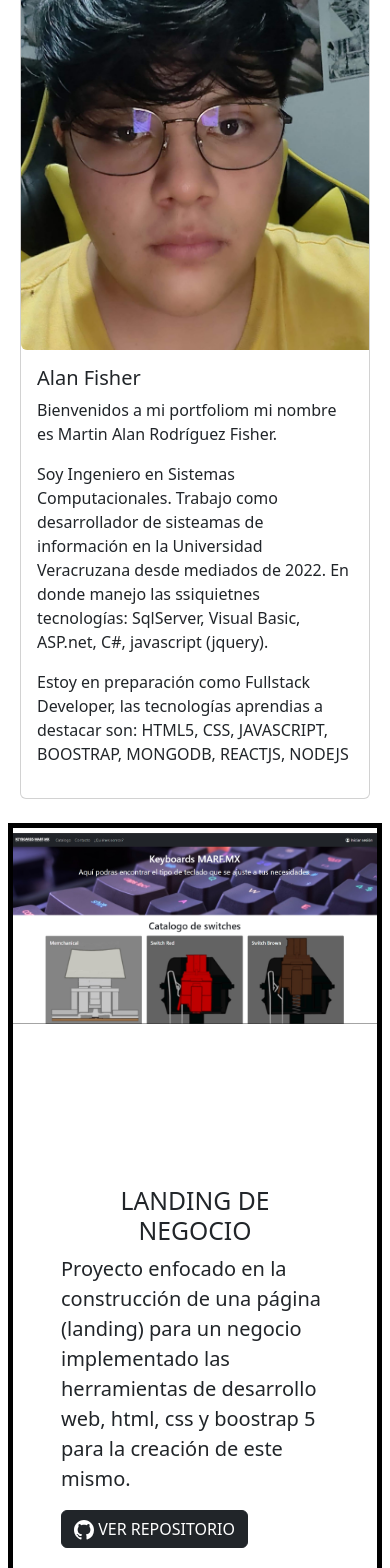
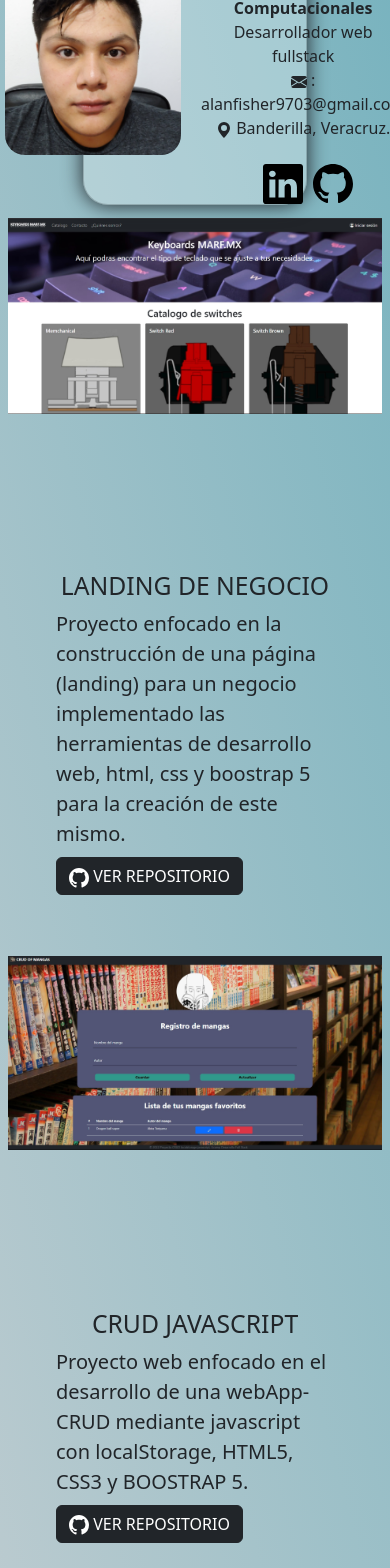
Before and after one commit to MartinAlanRF/PortFolio, a React (Create React App) app: page / in a window 390 px wide. Shown: the part 160-1728 px from the top of the page. Built offline with nearby package versions, Linux system fonts and the light colour scheme.

Commit message:
Resideño cardprofile

```diff
--- a/src/components/styles/style.css
+++ b/src/components/styles/style.css
@@ -1,11 +1,70 @@
-#proyecto{
+/* #proyecto{
     border: 5px;
     border-style: solid;
     border-color: black;
+} */
+
+#root{
+    background: rgb(2,0,36);
+    background: linear-gradient(75deg, rgba(2,0,36,1) 0%, rgba(232,219,219,1) 17%, rgb(118, 178, 190) 100%);
 }
 
+/*Profile style*/
+.containerCard{
+    display: flex;
+    flex-direction: row;
+    justify-content: center;
+    align-items: center;
+}
 
-/* Imagenes de los proyectos */
+.card{
+    display: flex;
+    flex-direction: row;
+    justify-content: center;
+    align-items: center;
+    width: 60%;
+    height: auto;
+    background-color: rgba(255, 255, 255, 0.292);
+    border-radius: 25px;
+    box-shadow:  0 0 20px;
+}
+
+.card > p{
+    text-align: justify;
+    text-decoration: none;
+
+}
+
+.profile-image{
+    margin: 20px;
+}
+
+#imgProfile{
+    max-width: 200px;
+    max-height: 200px;
+    border-radius: 20px;
+}
+
+.icons{
+    display: flex;
+    flex-direction: row;
+    justify-content: center;
+}
+
+.icons > a{
+    margin-left: 10px;
+    text-decoration: none;
+    color: black;
+}
+
+/* .icons > a:link, a:visited {
+    color: black;
+    text-align: center;
+    text-decoration: none;
+  } */
+
+
+/* Projects images */
 
 #proyecto1 {
     background-image: url('../../assets/proyectos/proyecto1-landing.jpg');
@@ -15,6 +74,10 @@
     background-repeat: no-repeat;
     margin-top: 5px;
     margin-bottom: 5px;
+}
+
+#proyecto1 > p{
+    text-align: justify;
 }
 
 
@@ -28,6 +91,10 @@
     margin-bottom: 5px;
 }
 
+#proyecto2 > p{
+    text-align: justify;
+}
+
 #proyecto3 {
     background-image: url('../../assets/proyectos/proyecto3-dashboard.jpg');
     max-width: 600px;
@@ -36,6 +103,10 @@
     background-repeat: no-repeat;
     margin-top: 5px;
     margin-bottom: 5px;
+}
+
+#proyecto3 > .text-p{
+    text-align: justify;
 }
 
 #proyecto4 {
@@ -48,6 +119,13 @@
     margin-bottom: 5px;
 }
 
+
+#proyecto4 > p{
+    text-align: justify;
+}
+
+
+/* Headers style */
 #containerTituloh1 h1,
 #containerTituloh3 h3,
 #containerTituloh2 h2   {
@@ -68,6 +146,7 @@
     font-size: 30px;
 }
 
+/*  */
 .containerTecImgs{
     display: flex;
     flex-direction: column;
@@ -115,3 +194,6 @@
     width: 250px;
     height: 120px;
 }
+
+
+/* MEDIA QUERYS */
--- a/src/pages/HomePage.jsx
+++ b/src/pages/HomePage.jsx
@@ -1,188 +1,281 @@
-import React from 'react'
+import React from "react";
 /* Importando imagenes  */
-import imgProfile from "../assets/fotoPerfil.jpg"
-import imgHTML5 from "../assets/tecnologias/html5logo.png"
-import imgCSS from "../assets/tecnologias/css3logo.png"
-import imgJava from "../assets/tecnologias/javascriptlogo.png"
-import impReact from "../assets/tecnologias/reactjslogo.png"
-import imgBoostrap from "../assets/tecnologias/boostraplogo.png"
-import imgMongo from "../assets/tecnologias/mongodblogo.png"
-import imgNode from "../assets/tecnologias/nodejslogo.png"
-import imgGithub from "../assets/tecnologias/githublogo.png"
-
+import imgProfile from "../assets/fotoPerfil.jpg";
+import imgHTML5 from "../assets/tecnologias/html5logo.png";
+import imgCSS from "../assets/tecnologias/css3logo.png";
+import imgJava from "../assets/tecnologias/javascriptlogo.png";
+import impReact from "../assets/tecnologias/reactjslogo.png";
+import imgBoostrap from "../assets/tecnologias/boostraplogo.png";
+import imgMongo from "../assets/tecnologias/mongodblogo.png";
+import imgNode from "../assets/tecnologias/nodejslogo.png";
+import imgGithub from "../assets/tecnologias/githublogo.png";
 
 const HomePage = () => {
   return (
     <>
       <div className="home mb-4">
-
-      <div className="container d-flex justify-content-center mt-3">
-        <div className="card mb-3" style={{maxWidth:800}}>
-              <div className="row g-0">
-                <div className="col-md-4">
-                  <img src={imgProfile} className="img-fluid rounded-start img-rounded" alt="..." />
+        {/* Card Profile */}
+        <div className="containerCard">
+          <div className="card">
+            <div className="profile-image">
+              <img id='imgProfile' src={imgProfile} alt="" srcset="" />
             </div>
-                <div className="col-md-8">
-                  <div className="card-body">
-                    <h5 className="card-title">Alan Fisher</h5>
-                    <p className="card-text">
-                      Bienvenidos a mi portfoliom mi nombre es Martin Alan Rodríguez Fisher.
+            <div className="card-content">
+              <h2 className="text-center">Martin Alan Rodríguez Fisher</h2>
+              <p className="mb-4 text-center">
+                <strong>Ing. En Sistemas Computacionales</strong>
+                <br />
+                Desarrollador web fullstack
+                <br />
+                <svg xmlns="http://www.w3.org/2000/svg" width="16" height="16" fill="currentColor" class="bi bi-envelope-fill" viewBox="0 0 16 16">
+                  <path d="M.05 3.555A2 2 0 0 1 2 2h12a2 2 0 0 1 1.95 1.555L8 8.414.05 3.555ZM0 4.697v7.104l5.803-3.558L0 4.697ZM6.761 8.83l-6.57 4.027A2 2 0 0 0 2 14h12a2 2 0 0 0 1.808-1.144l-6.57-4.027L8 9.586l-1.239-.757Zm3.436-.586L16 11.801V4.697l-5.803 3.546Z"/>
+                </svg> : alanfisher9703@gmail.com
+                <br />
+                <svg xmlns="http://www.w3.org/2000/svg" width="16" height="16" fill="currentColor" class="bi bi-geo-alt-fill" viewBox="0 0 16 16">
+                  <path d="M8 16s6-5.686 6-10A6 6 0 0 0 2 6c0 4.314 6 10 6 10zm0-7a3 3 0 1 1 0-6 3 3 0 0 1 0 6z"/>
+                </svg> Banderilla, Veracruz.
               </p>
-                    <p>
-                      Soy Ingeniero en Sistemas Computacionales. Trabajo como desarrollador de sisteamas
-                      de información en la Universidad Veracruzana desde mediados de 2022.
-                      En donde manejo las ssiquietnes tecnologías: SqlServer, Visual Basic, ASP.net, C#,
-                      javascript (jquery).
-                    </p>
-                    <p>
-                      Estoy en preparación como Fullstack Developer, las tecnologías aprendias a destacar son:
-                        HTML5, CSS, JAVASCRIPT, BOOSTRAP, MONGODB, REACTJS, NODEJS
-                    </p>
-                  </div>
-                </div>
-              </div>
-        </div>
-      </div>
-      <div id="proyectos">
-        <div className="container-fluid">
-          <div id='proyecto' className="row d-flex justify-content-center align-items-center mt-2">
-              <div id='proyecto1' className="col-lg-6 order-lg-2 text-white"></div>
-              <div className="col-lg-6 order-lg-1 my-auto p-5 text-justify seccionText">
-                <h2 className='text-center'>LANDING DE NEGOCIO</h2>
-                <p className="lead mb-0 text-justify">
-                Proyecto enfocado en la construcción de una página (landing) para un
-                negocio implementado las herramientas de desarrollo web, html, css
-                y boostrap 5 para la creación de este mismo.
-                </p>
-                <div className="containerButtons col-sm-12 mt-3">
-                  <a type="button" className="btn btn-dark" href="https://github.com/MartinAlanRF/Proyecyo1-Landing-de-negocio">
-                    <svg xmlns="http://www.w3.org/2000/svg" width="20" height="20" fill="currentColor" class="bi bi-github" viewBox="0 0 16 16">
+              <div className="icons">
+              <a href="https://www.linkedin.com/in/martin-alan-rodriguez-fisher">
+                <svg xmlns="http://www.w3.org/2000/svg" width="40" height="40" fill="currentColor" class="bi bi-linkedin" viewBox="0 0 16 16">
+                  <path d="M0 1.146C0 .513.526 0 1.175 0h13.65C15.474 0 16 .513 16 1.146v13.708c0 .633-.526 1.146-1.175 1.146H1.175C.526 16 0 15.487 0 14.854V1.146zm4.943 12.248V6.169H2.542v7.225h2.401zm-1.2-8.212c.837 0 1.358-.554 1.358-1.248-.015-.709-.52-1.248-1.342-1.248-.822 0-1.359.54-1.359 1.248 0 .694.521 1.248 1.327 1.248h.016zm4.908 8.212V9.359c0-.216.016-.432.08-.586.173-.431.568-.878 1.232-.878.869 0 1.216.662 1.216 1.634v3.865h2.401V9.25c0-2.22-1.184-3.252-2.764-3.252-1.274 0-1.845.7-2.165 1.193v.025h-.016a5.54 5.54 0 0 1 .016-.025V6.169h-2.4c.03.678 0 7.225 0 7.225h2.4z"/>
+                </svg>
+              </a>
+              <a href="https://www.linkedin.com/in/martin-alan-rodriguez-fisher">
+              <svg xmlns="http://www.w3.org/2000/svg" width="40" height="40" fill="currentColor" class="bi bi-github" viewBox="0 0 16 16">
                 <path d="M8 0C3.58 0 0 3.58 0 8c0 3.54 2.29 6.53 5.47 7.59.4.07.55-.17.55-.38 0-.19-.01-.82-.01-1.49-2.01.37-2.53-.49-2.69-.94-.09-.23-.48-.94-.82-1.13-.28-.15-.68-.52-.01-.53.63-.01 1.08.58 1.23.82.72 1.21 1.87.87 2.33.66.07-.52.28-.87.51-1.07-1.78-.2-3.64-.89-3.64-3.95 0-.87.31-1.59.82-2.15-.08-.2-.36-1.02.08-2.12 0 0 .67-.21 2.2.82.64-.18 1.32-.27 2-.27.68 0 1.36.09 2 .27 1.53-1.04 2.2-.82 2.2-.82.44 1.1.16 1.92.08 2.12.51.56.82 1.27.82 2.15 0 3.07-1.87 3.75-3.65 3.95.29.25.54.73.54 1.48 0 1.07-.01 1.93-.01 2.2 0 .21.15.46.55.38A8.012 8.012 0 0 0 16 8c0-4.42-3.58-8-8-8z"/>
-                    </svg>  VER REPOSITORIO
+              </svg>
               </a>
             </div>
             </div>
 
           </div>
-          <div id='proyecto'  className="row d-flex justify-content-center align-items-center mt-2">
-              <div id='proyecto2' className="col-lg-6 order-lg-1 text-white seccionProducto2"></div>
-              <div className="col-lg-6 order-lg-2 my-auto p-5 text-justify seccionText">
-                <h2 className='text-center'>CRUD JAVASCRIPT</h2>
-                <p className="lead mb-0">
-                  Proyecto web enfocado en el desarrollo de una webApp-CRUD  mediante javascript
-                  con localStorage, HTML5, CSS3 y BOOSTRAP 5.
+
+        </div>
+        {/* END */}
+        {/* Projects */}
+        <div id="proyectos">
+          <div className="container-fluid">
+            <div id="proyecto" className="row d-flex justify-content-center align-items-center mt-2">
+              <div id="proyecto1" className="col-lg-6 order-lg-2 text-white"></div>
+              <div className="col-lg-6 order-lg-1 my-auto p-5 text-justify seccionText">
+                <h2 className="text-center">LANDING DE NEGOCIO</h2>
+                <p className="lead mb-0 text-justify">
+                  Proyecto enfocado en la construcción de una página (landing)
+                  para un negocio implementado las herramientas de desarrollo
+                  web, html, css y boostrap 5 para la creación de este mismo.
                 </p>
-                <a href="https://github.com/MartinAlanRF/MartinAlanRF.github.io">
+                <a
+                  type="button"
+                  className="btn btn-dark col-md-12 mt-2"
+                  href="https://github.com/MartinAlanRF/Proyecyo1-Landing-de-negocio"
+                >
+                  <svg
+                    xmlns="http://www.w3.org/2000/svg"
+                    width="20"
+                    height="20"
+                    fill="currentColor"
+                    class="bi bi-github"
+                    viewBox="0 0 16 16"
+                  >
+                    <path d="M8 0C3.58 0 0 3.58 0 8c0 3.54 2.29 6.53 5.47 7.59.4.07.55-.17.55-.38 0-.19-.01-.82-.01-1.49-2.01.37-2.53-.49-2.69-.94-.09-.23-.48-.94-.82-1.13-.28-.15-.68-.52-.01-.53.63-.01 1.08.58 1.23.82.72 1.21 1.87.87 2.33.66.07-.52.28-.87.51-1.07-1.78-.2-3.64-.89-3.64-3.95 0-.87.31-1.59.82-2.15-.08-.2-.36-1.02.08-2.12 0 0 .67-.21 2.2.82.64-.18 1.32-.27 2-.27.68 0 1.36.09 2 .27 1.53-1.04 2.2-.82 2.2-.82.44 1.1.16 1.92.08 2.12.51.56.82 1.27.82 2.15 0 3.07-1.87 3.75-3.65 3.95.29.25.54.73.54 1.48 0 1.07-.01 1.93-.01 2.2 0 .21.15.46.55.38A8.012 8.012 0 0 0 16 8c0-4.42-3.58-8-8-8z" />
+                  </svg>{" "}
                   VER REPOSITORIO
                 </a>
               </div>
             </div>
-          <div id='proyecto'  className="row d-flex justify-content-center align-items-center mt-2">
-              <div id='proyecto3' className="col-lg-6 order-lg-2"></div>
-              <div  className="col-lg-6 order-lg-1 my-auto p-5 text-justify seccionText">
-                <h2 className='text-center'>DASHBOARD </h2>
-                <p className="lead mb-0 text-justify">
-                  Proyecto web enfocando en la construicción de una webApp para consumir una API con javascript utilizando las siguients API's:
-                  Digimon API  y Chart.js.Este proyecto fue desarrollo enconjunto con compañeros del bootcamp.
+            <div
+              id="proyecto"
+              className="row d-flex justify-content-center align-items-center mt-2"
+            >
+              <div
+                id="proyecto2"
+                className="col-lg-6 order-lg-1 text-white seccionProducto2"
+              ></div>
+              <div className="col-lg-6 order-lg-2 my-auto p-5 text-justify seccionText">
+                <h2 className="text-center">CRUD JAVASCRIPT</h2>
+                <p className="lead mb-0">
+                  Proyecto web enfocado en el desarrollo de una webApp-CRUD
+                  mediante javascript con localStorage, HTML5, CSS3 y BOOSTRAP
+                  5.
                 </p>
-                <a href="https://github.com/GinTip/dashboard.github.io">
+                <a type="button" className="btn btn-dark col-md-12 mt-2" href="https://github.com/MartinAlanRF/MartinAlanRF.github.io">
+                <svg
+                    xmlns="http://www.w3.org/2000/svg"
+                    width="20"
+                    height="20"
+                    fill="currentColor"
+                    class="bi bi-github"
+                    viewBox="0 0 16 16"
+                  >
+                    <path d="M8 0C3.58 0 0 3.58 0 8c0 3.54 2.29 6.53 5.47 7.59.4.07.55-.17.55-.38 0-.19-.01-.82-.01-1.49-2.01.37-2.53-.49-2.69-.94-.09-.23-.48-.94-.82-1.13-.28-.15-.68-.52-.01-.53.63-.01 1.08.58 1.23.82.72 1.21 1.87.87 2.33.66.07-.52.28-.87.51-1.07-1.78-.2-3.64-.89-3.64-3.95 0-.87.31-1.59.82-2.15-.08-.2-.36-1.02.08-2.12 0 0 .67-.21 2.2.82.64-.18 1.32-.27 2-.27.68 0 1.36.09 2 .27 1.53-1.04 2.2-.82 2.2-.82.44 1.1.16 1.92.08 2.12.51.56.82 1.27.82 2.15 0 3.07-1.87 3.75-3.65 3.95.29.25.54.73.54 1.48 0 1.07-.01 1.93-.01 2.2 0 .21.15.46.55.38A8.012 8.012 0 0 0 16 8c0-4.42-3.58-8-8-8z" />
+                  </svg>{" "}
+                  VER REPOSITORIO
+                </a>
+              </div>
+            </div>
+            <div
+              id="proyecto"
+              className="row d-flex justify-content-center align-items-center mt-2"
+            >
+              <div id="proyecto3" className="col-lg-6 order-lg-2"></div>
+              <div className="col-lg-6 order-lg-1 my-auto p-5 text-justify seccionText">
+                <h2 className="text-center">DASHBOARD </h2>
+                <p className="lead mb-0 text-p">
+                  Proyecto web enfocando en la construicción de una webApp para
+                  consumir una API con javascript utilizando las siguients
+                  API's: Digimon API y Chart.js.Este proyecto fue desarrollo
+                  enconjunto con compañeros del bootcamp.
+                </p>
+                <a type="button" className="btn btn-dark col-md-12 mt-2" href="https://github.com/GinTip/dashboard.github.io">
+                <svg
+                    xmlns="http://www.w3.org/2000/svg"
+                    width="20"
+                    height="20"
+                    fill="currentColor"
+                    class="bi bi-github"
+                    viewBox="0 0 16 16"
+                  >
+                    <path d="M8 0C3.58 0 0 3.58 0 8c0 3.54 2.29 6.53 5.47 7.59.4.07.55-.17.55-.38 0-.19-.01-.82-.01-1.49-2.01.37-2.53-.49-2.69-.94-.09-.23-.48-.94-.82-1.13-.28-.15-.68-.52-.01-.53.63-.01 1.08.58 1.23.82.72 1.21 1.87.87 2.33.66.07-.52.28-.87.51-1.07-1.78-.2-3.64-.89-3.64-3.95 0-.87.31-1.59.82-2.15-.08-.2-.36-1.02.08-2.12 0 0 .67-.21 2.2.82.64-.18 1.32-.27 2-.27.68 0 1.36.09 2 .27 1.53-1.04 2.2-.82 2.2-.82.44 1.1.16 1.92.08 2.12.51.56.82 1.27.82 2.15 0 3.07-1.87 3.75-3.65 3.95.29.25.54.73.54 1.48 0 1.07-.01 1.93-.01 2.2 0 .21.15.46.55.38A8.012 8.012 0 0 0 16 8c0-4.42-3.58-8-8-8z" />
+                  </svg>{" "}
                   VER REPOSITORIO
                 </a>
               </div>
             </div>
 
-          <div id='proyecto'  className="row d-flex justify-content-center align-items-center mt-2">
-              <div id='proyecto4' className="col-lg-6 order-lg-1 "></div>
+            <div
+              id="proyecto"
+              className="row d-flex justify-content-center align-items-center mt-2"
+            >
+              <div id="proyecto4" className="col-lg-6 order-lg-1 "></div>
               <div className="col-lg-6 order-lg-2 my-auto p-5 text-justify">
-                <h2 className='text-center'>Restaurant App </h2>
+                <h2 className="text-center">Restaurant App </h2>
                 <p className="lead mb-0">
-                Proyecto enfocado en construir una aplicación web para un restaurante,
-                mediante el uso de CSS, JS, ReactJS, Bootstrap5 y FireBase
+                  Proyecto enfocado en construir una aplicación web para un
+                  restaurante, mediante el uso de CSS, JS, ReactJS, Bootstrap5 y
+                  FireBase
                 </p>
-                <a href="https://github.com/MartinAlanRF/Restaurant-App">
+                <a type="button" className="btn btn-dark col-md-12 mt-2" href="https://github.com/MartinAlanRF/Restaurant-App">
+                <svg
+                    xmlns="http://www.w3.org/2000/svg"
+                    width="20"
+                    height="20"
+                    fill="currentColor"
+                    class="bi bi-github"
+                    viewBox="0 0 16 16"
+                  >
+                    <path d="M8 0C3.58 0 0 3.58 0 8c0 3.54 2.29 6.53 5.47 7.59.4.07.55-.17.55-.38 0-.19-.01-.82-.01-1.49-2.01.37-2.53-.49-2.69-.94-.09-.23-.48-.94-.82-1.13-.28-.15-.68-.52-.01-.53.63-.01 1.08.58 1.23.82.72 1.21 1.87.87 2.33.66.07-.52.28-.87.51-1.07-1.78-.2-3.64-.89-3.64-3.95 0-.87.31-1.59.82-2.15-.08-.2-.36-1.02.08-2.12 0 0 .67-.21 2.2.82.64-.18 1.32-.27 2-.27.68 0 1.36.09 2 .27 1.53-1.04 2.2-.82 2.2-.82.44 1.1.16 1.92.08 2.12.51.56.82 1.27.82 2.15 0 3.07-1.87 3.75-3.65 3.95.29.25.54.73.54 1.48 0 1.07-.01 1.93-.01 2.2 0 .21.15.46.55.38A8.012 8.012 0 0 0 16 8c0-4.42-3.58-8-8-8z" />
+                  </svg>{" "}
                   VER REPOSITORIO
                 </a>
               </div>
             </div>
-
+          </div>
+        </div>
+        {/* END PROJECTS */}
+        {/* TECHNOLOGIES */}
+        <div className="container">
+          <h1>TECNOLOGÍAS </h1>
+          <div className="row mb-3">
+            <div className=" containerTecImgs col-xl-3 col-sm-6 col-12">
+              <div id="containerTituloh3" className="container text-center mt-1">
+                <h3>HTML5</h3>
+              </div>
+              <img id="html5" src={imgHTML5} alt="logo html" className="mt-3" />
+            </div>
+            <div className="containerTecImgs col-xl-3 col-sm-6 col-12">
+              <div id="containerTituloh3" className="container text-center mt-1">
+                <h3>CSS</h3>
+              </div>
+              <img
+                id="css"
+                src={imgCSS}
+                alt="logo css"
+                srcset=""
+                className="mt-3"
+              />
+            </div>
+            <div className=" containerTecImgs col-xl-3 col-sm-6 col-12">
+              <div id="containerTituloh3" className="container text-center mt-1">
+                <h3>JAVASCRIPT</h3>
+              </div>
+              <img
+                id="javascript"
+                src={imgJava}
+                alt="logo javascript"
+                srcset=""
+                className="mt-3"
+              />
+            </div>
+            <div className="containerTecImgs col-xl-3 col-sm-6 col-12">
+              <div id="containerTituloh3" className="container text-center mt-1">
+                <h3>REACT JS</h3>
+              </div>
+              <img
+                id="reactjs"
+                src={impReact}
+                alt="logo react js"
+                srcset=""
+                className="mt-3"
+              />
+            </div>
+          </div>
+          <div className="row mb-5">
+            <div className=" containerTecImgs col-xl-3 col-sm-6 col-12">
+              <div id="containerTituloh3" className="container text-center mt-1">
+                <h3>BOOSTRAP</h3>
+              </div>
+              <img
+                id="boostrap"
+                src={imgBoostrap}
+                alt="logo html"
+                className="mt-3"
+              />
+            </div>
+            <div className="containerTecImgs col-xl-3 col-sm-6 col-12">
+              <div id="containerTituloh3" className="container text-center mt-1">
+                <h3>GITHUB</h3>
+              </div>
+              <img
+                id="github"
+                src={imgGithub}
+                alt="logo css"
+                srcset=""
+                className="mt-3"
+              />
+            </div>
+            <div className=" containerTecImgs col-xl-3 col-sm-6 col-12">
+              <div id="containerTituloh3" className="container text-center mt-1">
+                <h3>MONGODB</h3>
+              </div>
+              <img
+                id="mongo"
+                src={imgMongo}
+                alt="logo javascript"
+                srcset=""
+                className="mt-3"
+              />
+            </div>
+            <div className=" containerTecImgs col-xl-3 col-sm-6 col-12">
+              <div id="containerTituloh3" className="container text-center mt-1">
+                <h3>NODEJS</h3>
+              </div>
+              <img
+                id="node"
+                src={imgNode}
+                alt="logo javascript"
+                srcset=""
+                className="mt-3"
+              />
             </div>
           </div>
         </div>
+        {/* END TECHNOLOGIES */}
+      </div>
 
-    {/* INICIO APARTADO TECNOLOGÍAS */}
-    <div className="container">
-      <div className="row mb-3">
-        <div  className=" containerTecImgs col-xl-3 col-sm-6 col-12">
-          <div id="containerTituloh3" className="container text-center mt-1">
-              <h3>
-                HTML5
-              </h3>
-          </div>
-          <img id="html5" src={imgHTML5} alt="logo html" className='mt-3' />
-        </div>
-        <div className="containerTecImgs col-xl-3 col-sm-6 col-12">
-        <div id="containerTituloh3" className="container text-center mt-1">
-              <h3>
-                CSS
-              </h3>
-          </div>
-          <img id='css' src={imgCSS} alt="logo css" srcset="" className='mt-3' />
-        </div>
-        <div className=" containerTecImgs col-xl-3 col-sm-6 col-12">
-          <div id="containerTituloh3" className="container text-center mt-1">
-              <h3>
-                JAVASCRIPT
-              </h3>
-          </div>
-          <img id='javascript' src={imgJava} alt="logo javascript" srcset="" className='mt-3' />
-        </div>
-        <div className="containerTecImgs col-xl-3 col-sm-6 col-12">
-        <div id="containerTituloh3" className="container text-center mt-1">
-              <h3>
-                REACT JS
-              </h3>
-          </div>
-          <img id='reactjs' src={impReact} alt="logo react js" srcset="" className='mt-3'/>
-        </div>
-      </div>
-      <div className="row mb-5">
-        <div  className=" containerTecImgs col-xl-3 col-sm-6 col-12">
-          <div id="containerTituloh3" className="container text-center mt-1">
-              <h3>
-                BOOSTRAP
-              </h3>
-          </div>
-          <img id="boostrap" src={imgBoostrap} alt="logo html" className='mt-3' />
-        </div>
-        <div className="containerTecImgs col-xl-3 col-sm-6 col-12">
-        <div id="containerTituloh3" className="container text-center mt-1">
-              <h3>
-                GITHUB
-              </h3>
-          </div>
-          <img id='github' src={imgGithub} alt="logo css" srcset="" className='mt-3' />
-        </div>
-        <div className=" containerTecImgs col-xl-3 col-sm-6 col-12">
-          <div id="containerTituloh3" className="container text-center mt-1">
-              <h3>
-                MONGODB
-              </h3>
-          </div>
-          <img id='mongo' src={imgMongo} alt="logo javascript" srcset="" className='mt-3' />
-        </div>
-        <div className=" containerTecImgs col-xl-3 col-sm-6 col-12">
-          <div id="containerTituloh3" className="container text-center mt-1">
-              <h3>
-                NODEJS
-              </h3>
-          </div>
-          <img id='node' src={imgNode} alt="logo javascript" srcset="" className='mt-3' />
-        </div>
-      </div>
-    </div>
-      {/* TERMINA APARTADO DE TECNOLOGÍASS */}
+
     </>
-  )
-}
+  );
+};
 
-export default HomePage
+export default HomePage;
```
Also changed, not shown: src/components/LateralMenu.jsx (deleted, +0 -12 lines), src/components/NavBar.jsx (+10 -28 lines), src/assets/fotoPerfil.jpg. Lines whose indentation alone changed are shown as unchanged.
